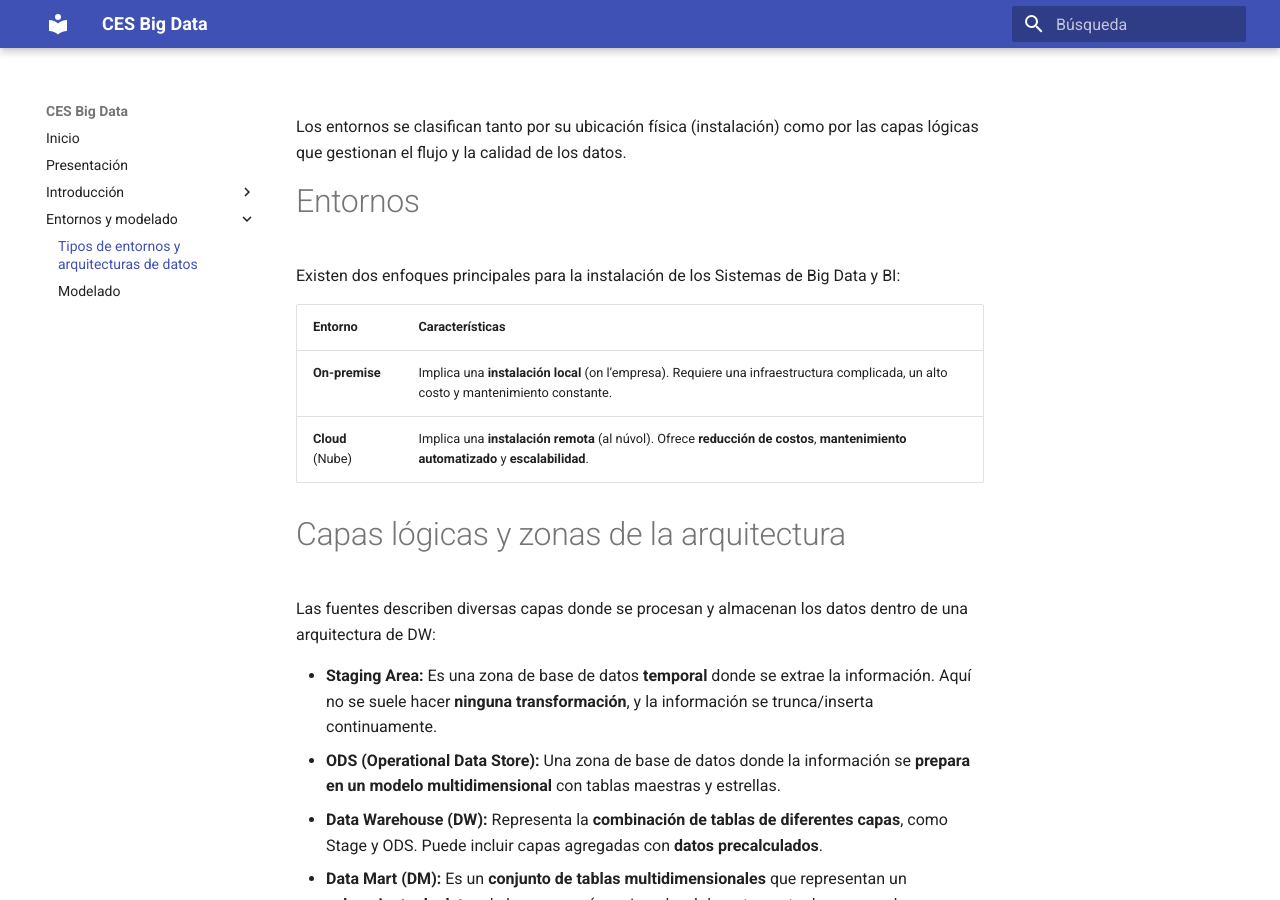
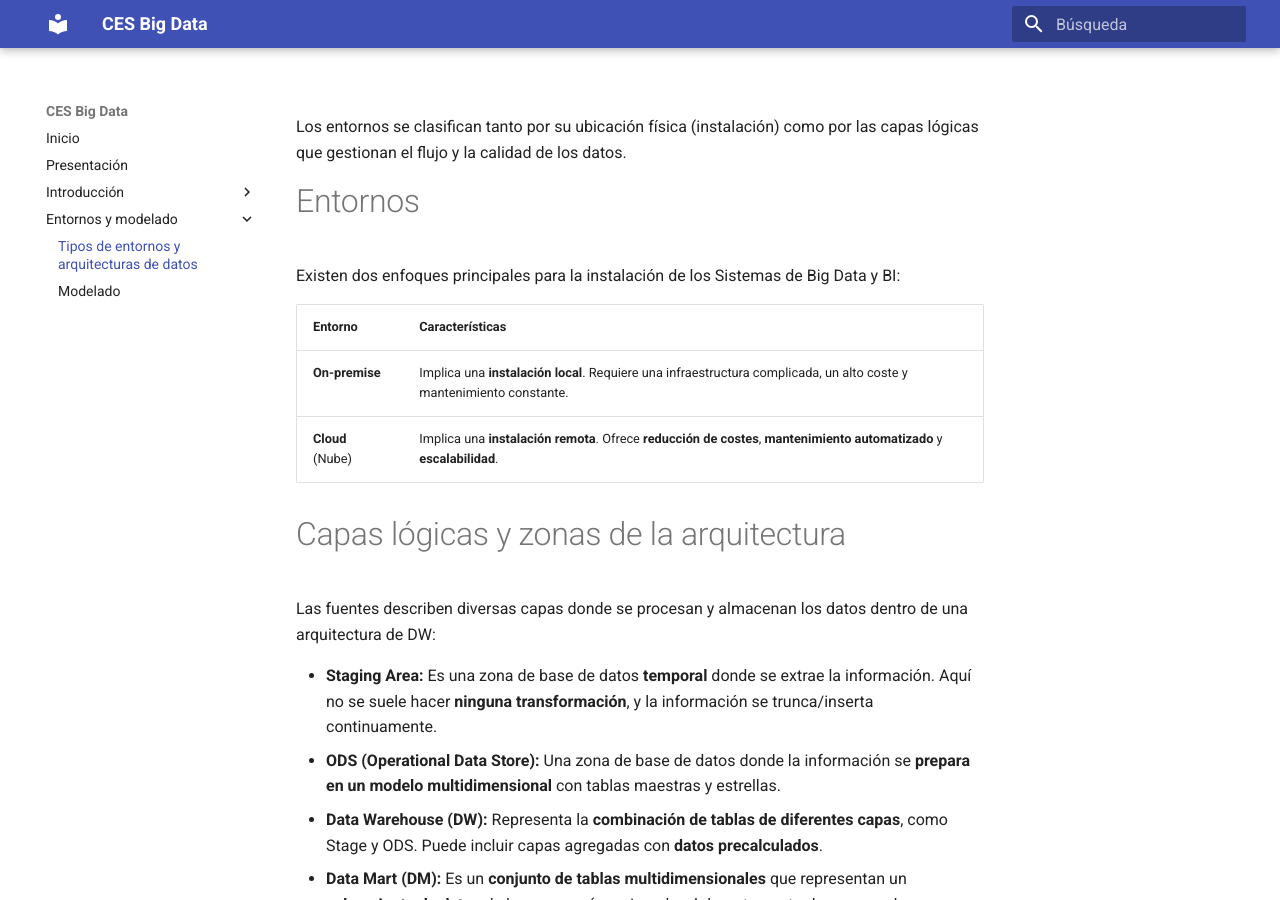
Before and after one commit to jorsodom/bigdata-sb, an MkDocs documentation site: the page built from docs/multidimensional/entornos.md, in a window 1280 px wide and 900 px high. Built offline with MkDocs 1.6.1 and Material for MkDocs 9.7.7, drawn with Linux system fonts in a browser that asks for light colours.

```diff
--- a/docs/multidimensional/entornos.md
+++ b/docs/multidimensional/entornos.md
@@ -6,8 +6,8 @@
 
 | Entorno | Características |
 | :--- | :--- |
-| **On-premise** | Implica una **instalación local** (on l’empresa). Requiere una infraestructura complicada, un alto costo y mantenimiento constante. |
-| **Cloud** (Nube) | Implica una **instalación remota** (al núvol). Ofrece **reducción de costos**, **mantenimiento automatizado** y **escalabilidad**. |
+| **On-premise** | Implica una **instalación local**. Requiere una infraestructura complicada, un alto coste y mantenimiento constante. |
+| **Cloud** (Nube) | Implica una **instalación remota**. Ofrece **reducción de costes**, **mantenimiento automatizado** y **escalabilidad**. |
 
 # Capas lógicas y zonas de la arquitectura
 
```
